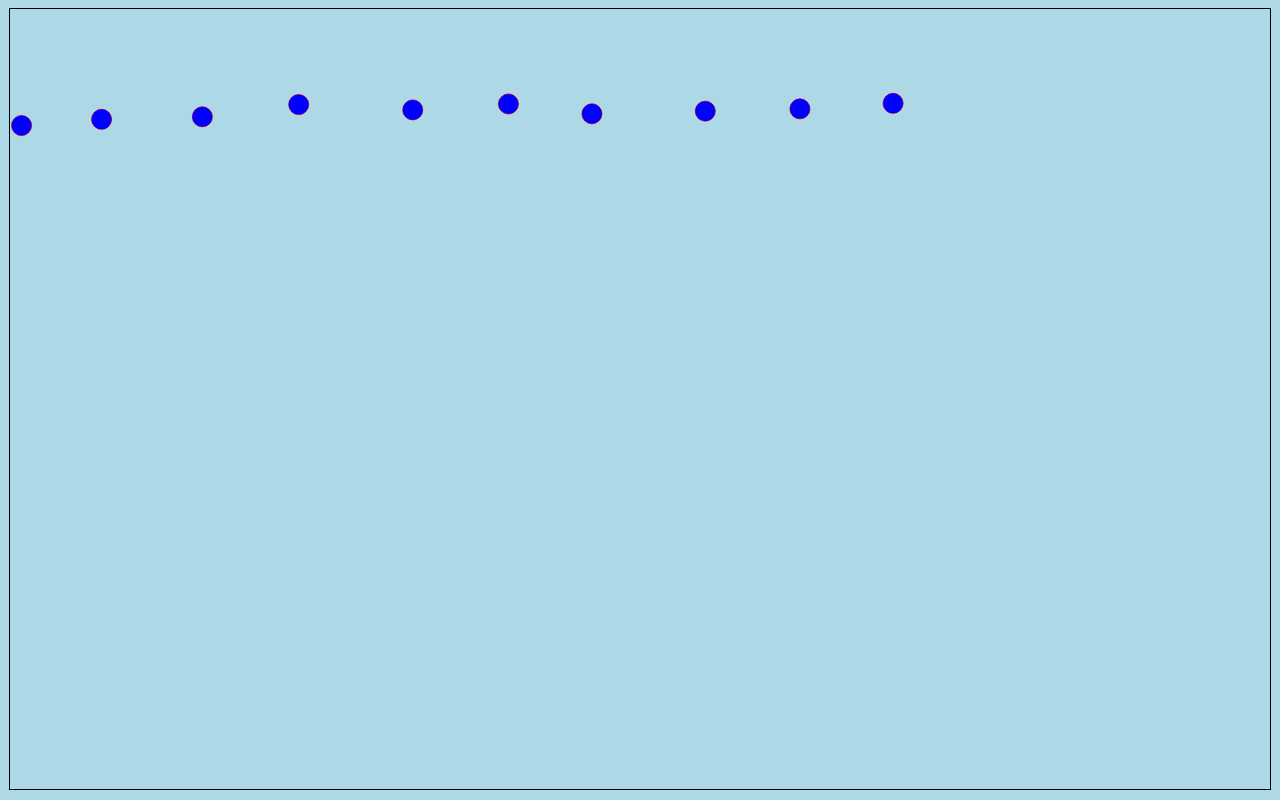
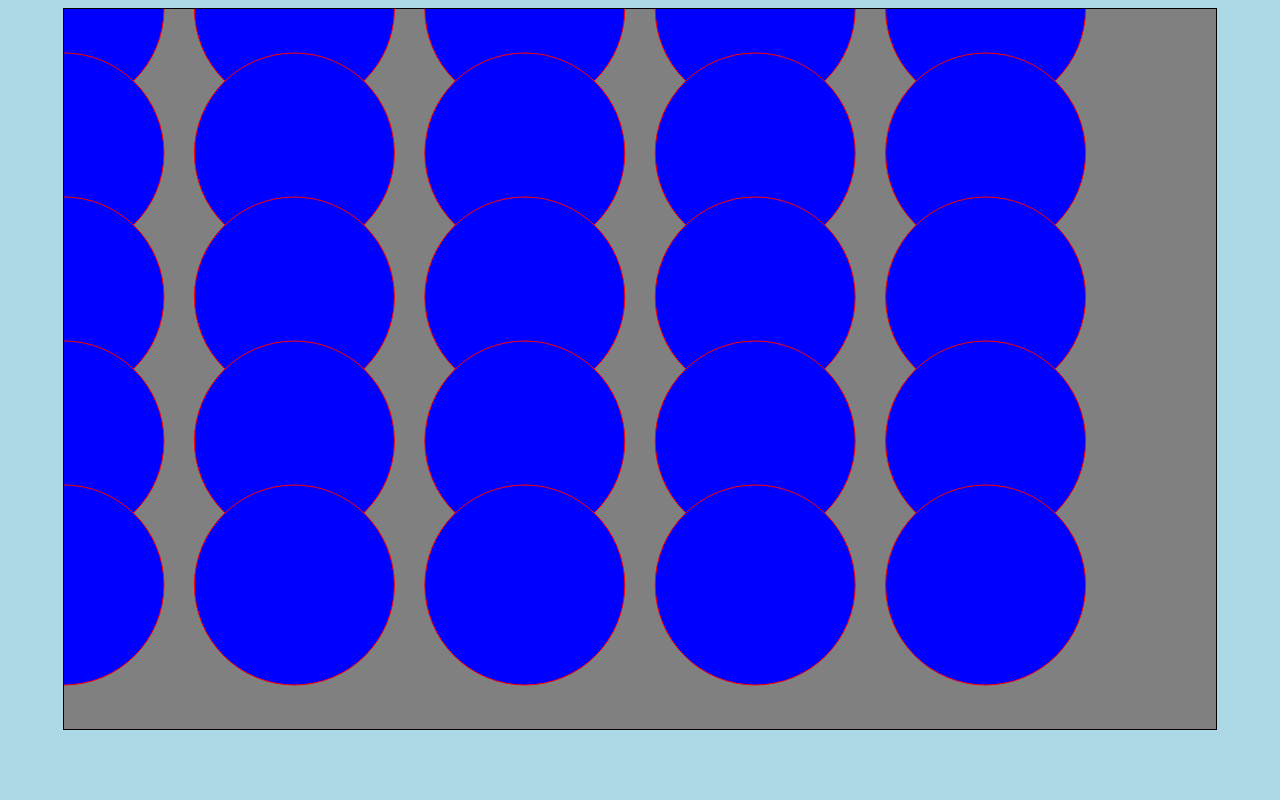
Before and after one commit to lukeac123/generativeArtJs, a website built with webpack: page index.html in a window 1280 px wide. Built offline with nearby package versions, Linux system fonts and the light colour scheme.

Commit message:
jkhkjhkjh

```diff
--- a/index.html
+++ b/index.html
@@ -13,8 +13,8 @@
   </head>
   <!-- <header> Static Art </header> -->
   <body>
-    <div style="justify-content:center; display:flex">
-      <canvas id="sketch" style="top:0; left:0"> Canvas is not supported in your browser, please try Firefox </canvas>
+    <div style="justify-content:center; align-content: center; display:flex; top:0; left:0">
+      <canvas id="canvas"> Canvas is not supported in your browser, please try Firefox </canvas>
     </div>
   </body>
 </html>
--- a/src/index.js
+++ b/src/index.js
@@ -1,4 +1,5 @@
-import sketch from './sketches/canvas'
+// import './sketches/canvas'
+import './sketches/static'
 import myScript from './scripts/myscript'
 
 // sketch()
--- a/src/sketches/canvas.js
+++ b/src/sketches/canvas.js
@@ -1,4 +1,3 @@
-const canvas = document.querySelector('canvas')
 const c = canvas.getContext('2d')
 canvas.width = innerWidth - 20
 const canvasWidth = canvas.width
--- /dev/null
+++ b/src/sketches/static.js
@@ -0,0 +1,49 @@
+const canvas = document.getElementById('canvas')
+const c = canvas.getContext('2d')
+canvas.width = innerWidth*0.9
+let width = canvas.width
+canvas.height = innerHeight*0.9
+let height = canvas.height
+// c.globalCompositeOperation = "destination-over";
+
+addEventListener('resize', () => {
+    width = innerWidth*0.9
+    height = innerHeight*0.9
+    draw()
+})
+
+function draw() {
+    c.fillStyle = 'gray'
+    c.fillRect(0,0, width, height)
+
+    const createGrid = () => {
+        const points = []
+        const count = 5
+        for (let x = 0; x < count; x++){
+            for (let y = 0; y < count; y++){
+                const u = x / count
+                const v = y / count
+                points.push([ u, v ])
+            }}
+            return points
+        };
+
+
+    const points = createGrid()
+    points.forEach(([ u, v ]) => {
+        u = u*width
+        v = v*height
+
+        c.beginPath()
+        c.arc(u, v, 100, 0, Math.PI * 2, false)
+        c.fillStyle = 'blue'
+        c.strokeStyle = 'red'
+        c.fill()
+        c.stroke()
+        c.closePath()
+
+
+    })
+}
+
+draw()
```
Also changed, not shown: dist/index.bundle.js, dist/index.html, 2 other files.
